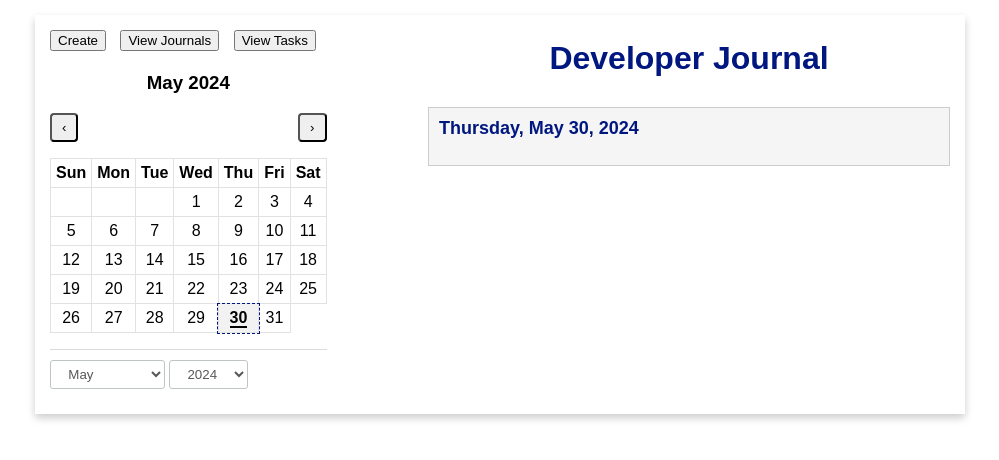
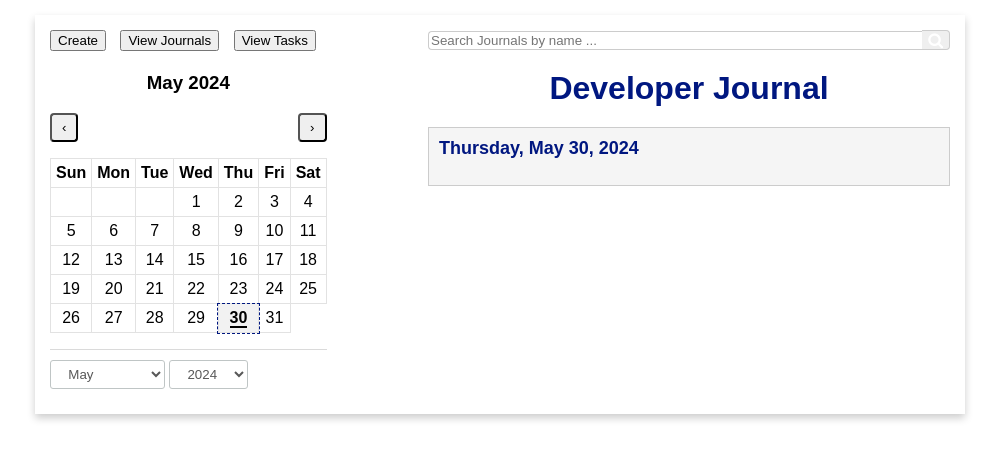
Before and after one commit to cse110-sp24-group28/cse110-sp24-group28-final-project, a website with bundled scripts: page src/index.html in a window 1280 px wide. Shown: the whole page, without its empty margins (140-1139 px from the left). Built offline with nearby package versions, Linux system fonts and the light colour scheme.

Commit message:
Added Search Bar Front End

```diff
--- a/src/index.html
+++ b/src/index.html
@@ -3,6 +3,7 @@
   <head>
     <meta charset="UTF-8" />
     <meta name="viewport" content="width=device-width, initial-scale=1.0" />
+    <link rel="stylesheet" href="https://cdnjs.cloudflare.com/ajax/libs/font-awesome/4.7.0/css/font-awesome.min.css" />
     <link rel="stylesheet" href="styles.css" />
     <title>Developer Journal</title>
   </head>
@@ -43,6 +44,12 @@
           </div>
         </div>
         <div id="left">
+          <div class="search-bar">
+            <input type="text" id="searchInput" placeholder="Search Journals by name ..." />
+            <button id="searchButton">
+              <i class="fa fa-search"></i>
+            </button>
+          </div>
           <h1 id="TitleOfPage">Developer Journal</h1>
           <div class="journal-section">
             <h3 id="dateHeader">Today</h3>
--- a/src/styles.css
+++ b/src/styles.css
@@ -32,7 +32,6 @@ body {
   color: rgb(0, 23, 128);
   text-align: center;
   margin: 0;
-  padding: 10px 0;
 }
 
 .journal-section h3 {
@@ -214,3 +213,32 @@ body {
   left: 50%;
   transform: translate(-50%, -50%);
 }
+
+.search-bar {
+  display: flex;
+  align-items: center;
+  margin-bottom: 20px;
+}
+
+#searchInput {
+  border: 1px solid #ccc;
+  border-right: none;
+  border-radius: 4px 0 0 4px;
+  flex: 1;
+}
+
+#searchButton {
+  font-size: 16px;
+  border: 1px solid #ccc;
+  border-left: none;
+  color: white;
+  border-radius: 0 4px 4px 0;
+  cursor: pointer;
+  display: flex;
+  justify-content: center;
+  align-items: center;
+}
+
+#searchButton:hover {
+  background-color: #0056b3;
+}
```
